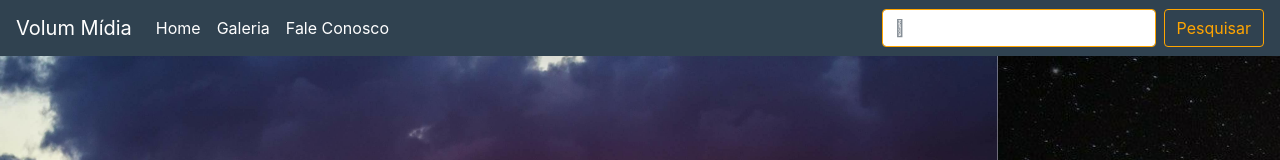
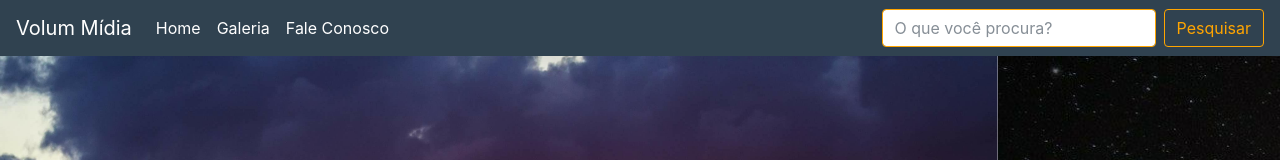
Before and after one commit to DanielCurti/DanielCurti.github.io, a plain HTML site: page volum/index.html in a window 1280 px wide. Shown: the top 160 px of the page. Drawn offline with nearby package versions, Linux system fonts and the light colour scheme.

Commit message:
Update index.html

```diff
--- a/volum/index.html
+++ b/volum/index.html
@@ -42,7 +42,7 @@
       </li>
     </ul>
     <form class="form-inline my-2 my-lg-0">
-      <input class="form-control mr-sm-2" type="search" placeholder="&#xF002;" aria-label="Search">
+      <input class="form-control mr-sm-2" type="search" placeholder="O que você procura?" aria-label="Search">
       <button class="btn btn-outline-warning my-2 my-sm-0" type="submit">Pesquisar</button>
 
     </form>
```
